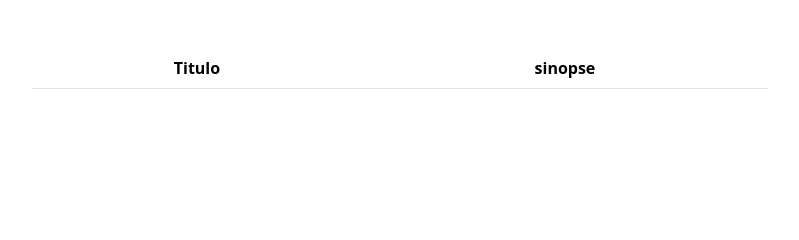
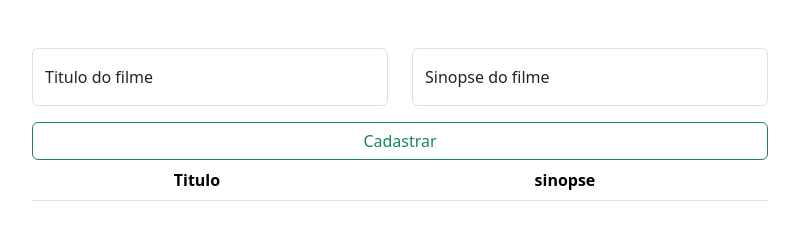
Before and after one commit to MiguellReny/projeto_DevWeb_2026-2-IMT, a website: page front/index.html in a window 1280 px wide. Shown: the whole page, without its empty margins (240-1039 px from the left). Drawn offline with nearby package versions, Linux system fonts and the light colour scheme; no server answers.

Commit message:
feat: html textfields and placeholder + implementing inde.js + scripts.js code

```diff
--- a/front/index.html
+++ b/front/index.html
@@ -9,6 +9,33 @@
 
   <body onload="obterFilmes()">
     <div class="container mt-5">
+
+      <div class="row justify-content-center">
+        <div class="com-md-8 col-lg-4">
+            <div class="form-floating mb-3">
+              <input type="text" class="form-control" id="tituloInput" placeholder="Titulo do filme">
+              <label for="tituloInput">Titulo do filme</label>
+            </div>
+        </div>
+        <div class="com-md-8 col-lg-4">
+            <div class="form-floating mb-3">
+              <input type="text" class="form-control" id="sinopseInput" placeholder="Sinopse do filme">
+              <label for="sinopse">Sinopse do filme</label>
+            </div>
+        </div>
+
+      </div>
+
+
+      <div class="row justify-content-center">
+        <div class="col-md-8">
+            <button class="btn btn-outline-success w-100" onclick="cadastrarFilme()">
+              Cadastrar
+            </button>
+        </div>
+      </div>
+
+
         <div class="row justify-content-center">
             <div class="col-md-8">
                 <table class="table table-striped table-hover text-center filmes">
--- a/front/js/scripts.js
+++ b/front/js/scripts.js
@@ -6,5 +6,45 @@ async function obterFilmes() {
     //console.log("teste");
     const URLCompleta = `${protocolo}${baseURL}${filmesEndpoint}`
     const filmes = (await axios.get(URLCompleta)).data
-    console.log(filmes)
+    let tabela = document.querySelector('.filmes');
+    let corpoTabela = tabela.getElementsByTagName('tbody')[0];
+    for (let filme of filmes){
+        let linha = corpoTabela.insertRow(0)
+        let celulaTitulo = linha.insertCell(0)
+        let celulaSinopse = linha.insertCell(1)
+        celulaTitulo.innerHTML = filme.titulo
+        celulaSinopse.innerHTML = filme.sinopse
+
+    }
+
 }
+
+async function cadastrarFilme() {
+    //URL
+    const URLCompleta = `${protocolo}${baseURL}${filmesEndpoint}`
+    //se posiciona nos inputs
+    let tituloInput = document.querySelector('#tituloInput')
+    let sinopseInput = document.querySelector('#sinopseInput')
+    //pega os valores que o usuario digitou
+    let titulo = tituloInput.value
+    let sinopse = sinopseInput.value
+    //limpa as caixinhas
+    tituloInput.value = " "
+    sinopseInput.value = " "
+    //faz a resquisição: envia o novo e recebe a coleção atualizada
+    const filmes = (await axios.post(URLCompleta, {titulo, sinopse})).data
+    //limpa a tabela
+    let tabela = document.querySelector('.filmes')
+    let corpoTabela = tabela.getElementsByTagName('tvody')[0]
+    corpoTabela.innerHTML = " "
+    //remonta a tabela
+    for (let filme of filmes){
+        let linha = corpoTabela.insertRow(0)
+        let celulaTitulo = linha.insertCell(0)
+        let celulaSinopse = linha.insertCell(1)
+        celulaTitulo.innerHTML = filme.titulo
+        celulaSinopse.innerHTML = filme.sinopse
+
+    }
+
+}
--- a/index.js
+++ b/index.js
@@ -1,7 +1,9 @@
 const express = require ('express');
+const cors = require ('cors')
 
 const app = express();
 app.use(express.json());
+app.use(cors());
 
 let filmes = [
     {
@@ -12,6 +14,10 @@ let filmes = [
         titulo: "O diabo veste prada",
         sinopse: "Secretaria da maior referencia de moda de nova york, é humilhada pela chefe constantemente na escala 7x0 e recorre aos seus direitos trabalhistas",
     },
+    {
+        titulo: "67",
+        sinopse: "O primeiro farmador de aura"
+    }
 ]
 
 //GET - http://localhost:3000/oi
--- a/package.json
+++ b/package.json
@@ -20,6 +20,7 @@
   },
   "homepage": "https://github.com/MiguellReny/project_DevWeb_2026-2-IMT#readme",
   "dependencies": {
+    "cors": "^2.8.6",
     "express": "^5.3.0"
   },
   "devDependencies": {
```
Also changed, not shown: 1 other file.
